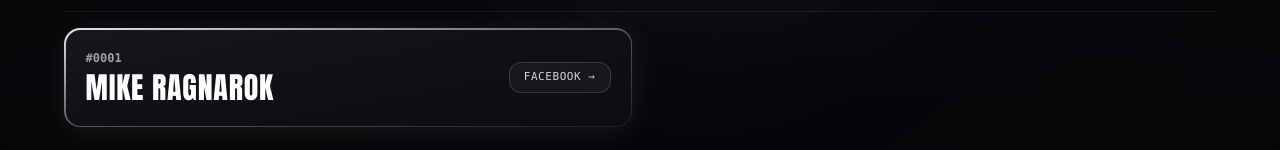
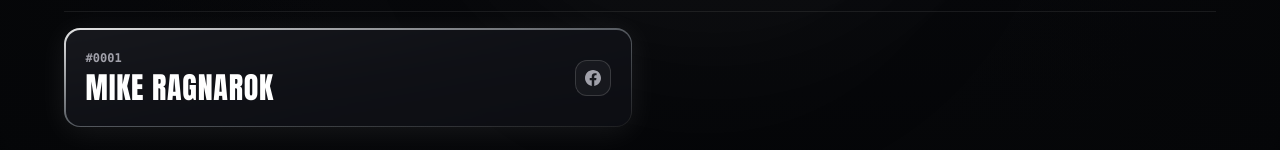
Before and after one commit to Orinn1/Banbung39, a Next.js app: page /members in a window 1280 px wide. Shown: the part 504-654 px from the top of the page. Built offline with nearby package versions, Linux system fonts and the light colour scheme; a web font is replaced by a local one.

Commit message:
feat(members): replace facebook text with official SVG icon button

```diff
--- a/app/members/page.tsx
+++ b/app/members/page.tsx
@@ -454,9 +454,13 @@
             href={member.facebook}
             target="_blank"
             rel="noopener noreferrer"
-            className="px-3.5 py-1.5 rounded-xl bg-white/[0.04] border border-white/15 hover:border-white/50 text-[11px] font-mono text-zinc-300 hover:text-white transition-all uppercase tracking-wider flex-shrink-0"
+            title="Facebook Profile"
+            aria-label="Facebook Profile"
+            className="w-9 h-9 rounded-xl bg-white/[0.04] border border-white/15 hover:border-white/50 text-zinc-400 hover:text-white hover:bg-white/[0.08] flex items-center justify-center transition-all duration-200 flex-shrink-0"
           >
-            FACEBOOK &rarr;
+            <svg className="w-4 h-4 fill-current" viewBox="0 0 24 24" aria-hidden="true">
+              <path d="M24 12.073c0-6.627-5.373-12-12-12s-12 5.373-12 12c0 5.99 4.388 10.954 10.125 11.854v-8.385H7.078v-3.47h3.047V9.43c0-3.007 1.792-4.669 4.533-4.669 1.312 0 2.686.235 2.686.235v2.953H15.83c-1.491 0-1.956.925-1.956 1.874v2.25h3.328l-.532 3.47h-2.796v8.385C19.612 23.027 24 18.062 24 12.073z"/>
+            </svg>
           </a>
         )}
       </div>
--- a/components/MembersModal.tsx
+++ b/components/MembersModal.tsx
@@ -86,9 +86,13 @@
                   href={member.facebook}
                   target="_blank"
                   rel="noopener noreferrer"
-                  className="px-3 py-1 rounded-lg bg-white/[0.04] border border-white/10 hover:border-white/40 text-[10px] font-mono text-zinc-300 hover:text-white transition-all uppercase"
+                  title="Facebook Profile"
+                  aria-label="Facebook Profile"
+                  className="w-7 h-7 rounded-lg bg-white/[0.04] border border-white/10 hover:border-white/40 text-zinc-400 hover:text-white hover:bg-white/[0.08] flex items-center justify-center transition-all flex-shrink-0"
                 >
-                  FACEBOOK &rarr;
+                  <svg className="w-3.5 h-3.5 fill-current" viewBox="0 0 24 24" aria-hidden="true">
+                    <path d="M24 12.073c0-6.627-5.373-12-12-12s-12 5.373-12 12c0 5.99 4.388 10.954 10.125 11.854v-8.385H7.078v-3.47h3.047V9.43c0-3.007 1.792-4.669 4.533-4.669 1.312 0 2.686.235 2.686.235v2.953H15.83c-1.491 0-1.956.925-1.956 1.874v2.25h3.328l-.532 3.47h-2.796v8.385C19.612 23.027 24 18.062 24 12.073z"/>
+                  </svg>
                 </a>
               )}
             </div>
```
